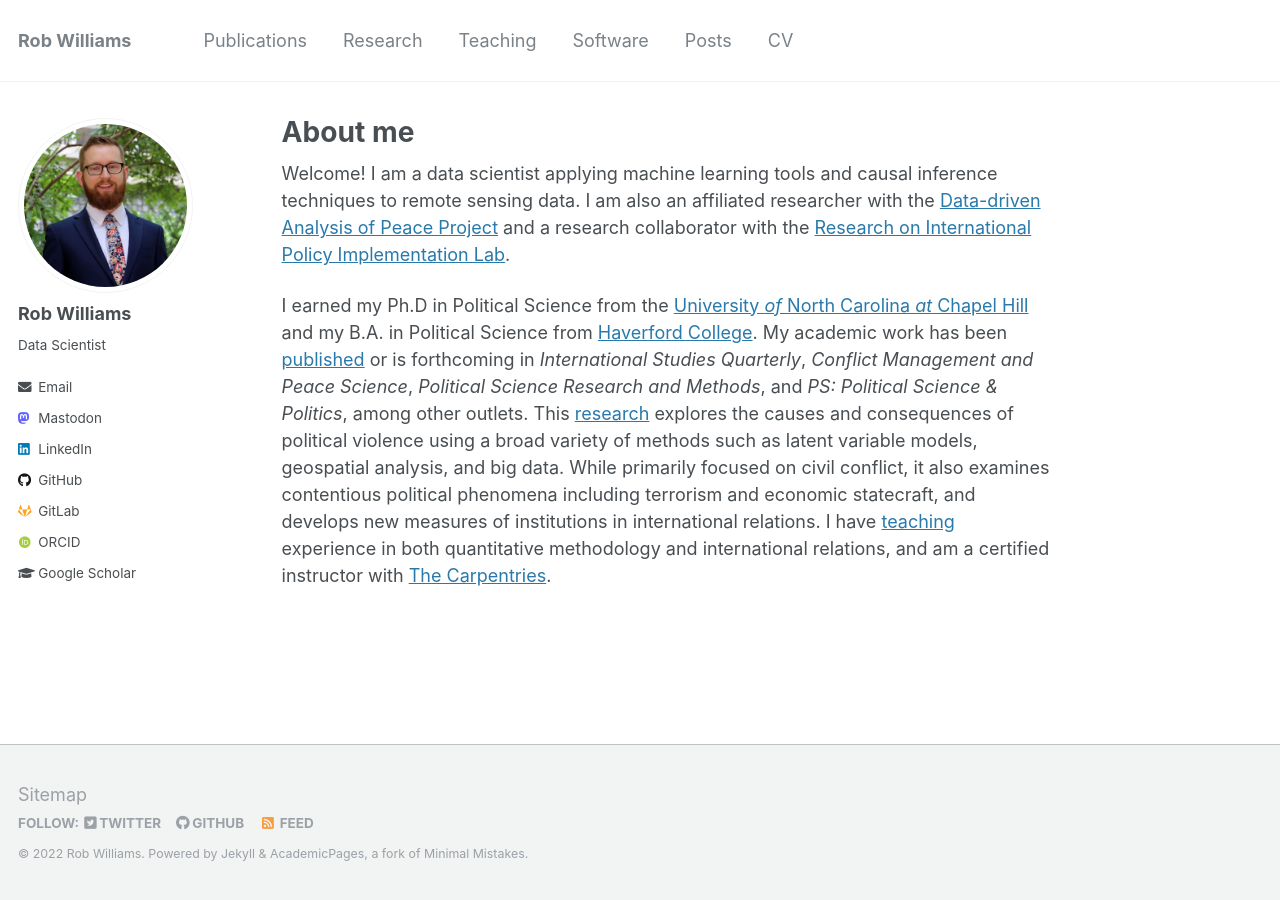
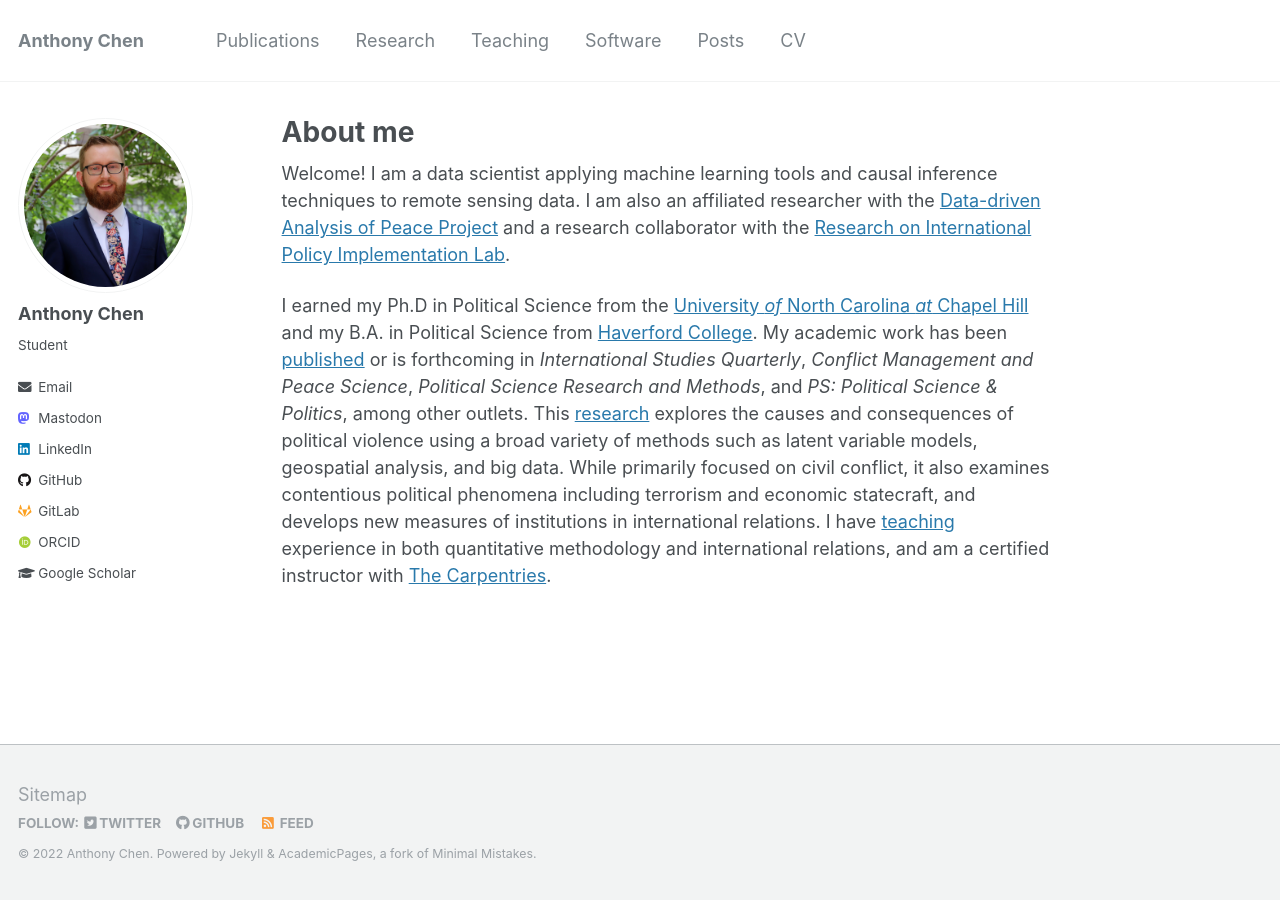
Before and after one commit to antonioo-c/antonioo-c.github.io, a Jekyll site: the page built from _pages/about.md, in a window 1280 px wide. Built offline with Jekyll 4.4.1, drawn with Linux system fonts in a browser that asks for light colours; some web fonts are replaced.

Commit message:
Update _config.yml

```diff
--- a/_config.yml
+++ b/_config.yml
@@ -7,13 +7,13 @@
 
 # Site Settings
 locale                   : "en-US"
-title                    : "Rob Williams"
+title                    : "Anthony Chen"
 title_separator          : "-"
-name                     : &name "Rob Williams"
-description              : &description "Postdoc in Political Science"
-url                      : https://jayrobwilliams.com # the base hostname & protocol for your site e.g. "https://mmistakes.github.io"
+name                     : &name "Anthony Chen"
+description              : &description "Undergraduate in Computer Science"
+url                      : https://antonioo-c.github.io # the base hostname & protocol for your site e.g. "https://mmistakes.github.io"
 baseurl                  : "" # the subpath of your site, e.g. "/blog"
-repository               : "jayrobwilliams/jayrobwilliams.github.io"
+repository               : "antonioo-c/antonioo-c.github.io"
 teaser                   : # filename of teaser fallback teaser image placed in /images/, .e.g. "500x300.png"
 breadcrumbs              : false # true, false (default)
 words_per_minute         : 160
@@ -82,15 +82,15 @@ analytics:
 
 # Site Author
 author:
-  name             : "Rob Williams"
+  name             : "Anthony Chen"
   avatar           : "profile.png"
-  bio              : "Data Scientist"
+  bio              : "Student"
   location         :
   employer         :
   pubmed           :
   orcid            : "http://orcid.org/0000-0001-9259-3883"
   googlescholar    : "https://scholar.google.com/citations?user=fiaPSmgAAAAJ"
-  email            : "rob.williams@wustl.edu"
+  email            : ""
   researchgate     :  # example: "https://www.researchgate.net/profile/yourprofile"
   uri              :
   bitbucket        :
```
